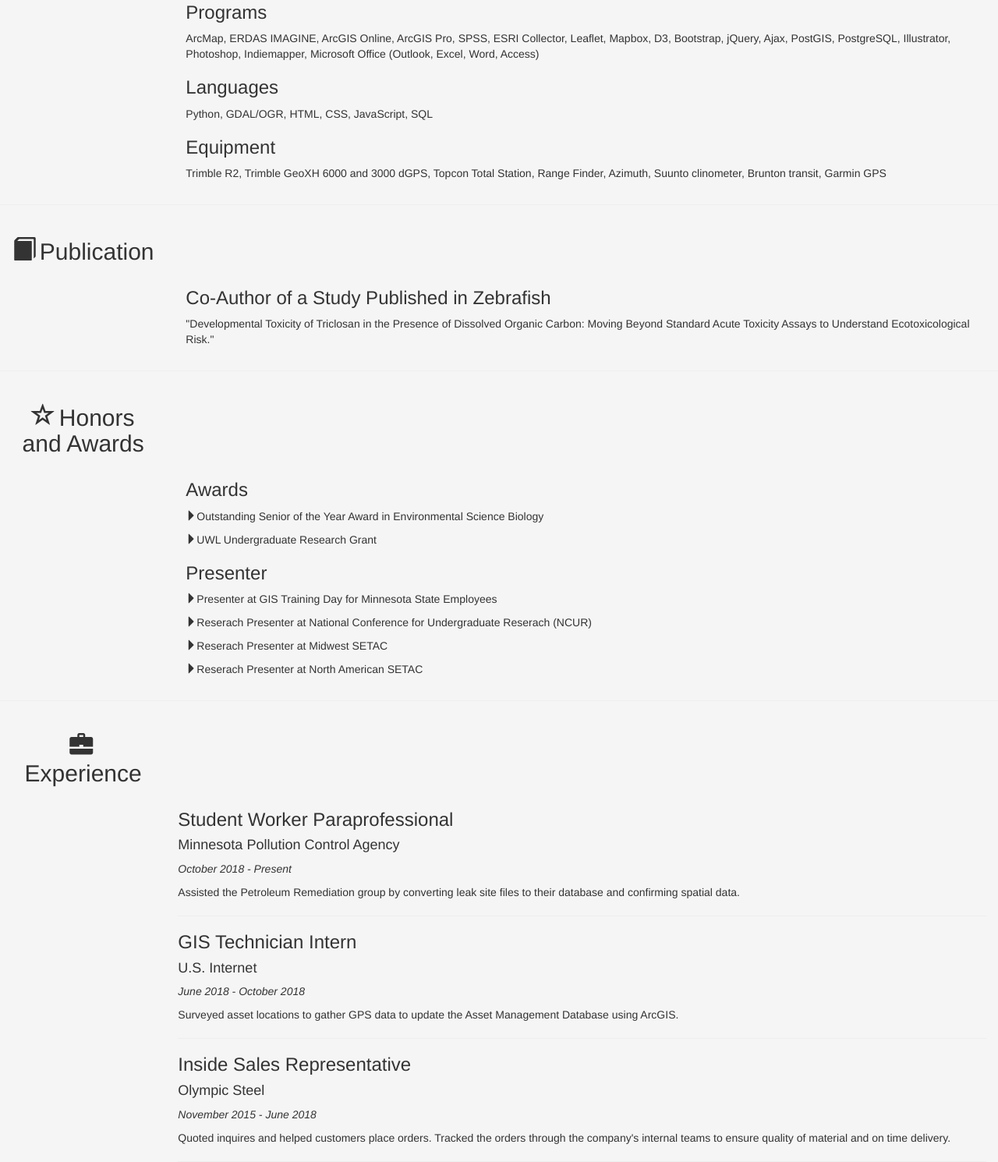
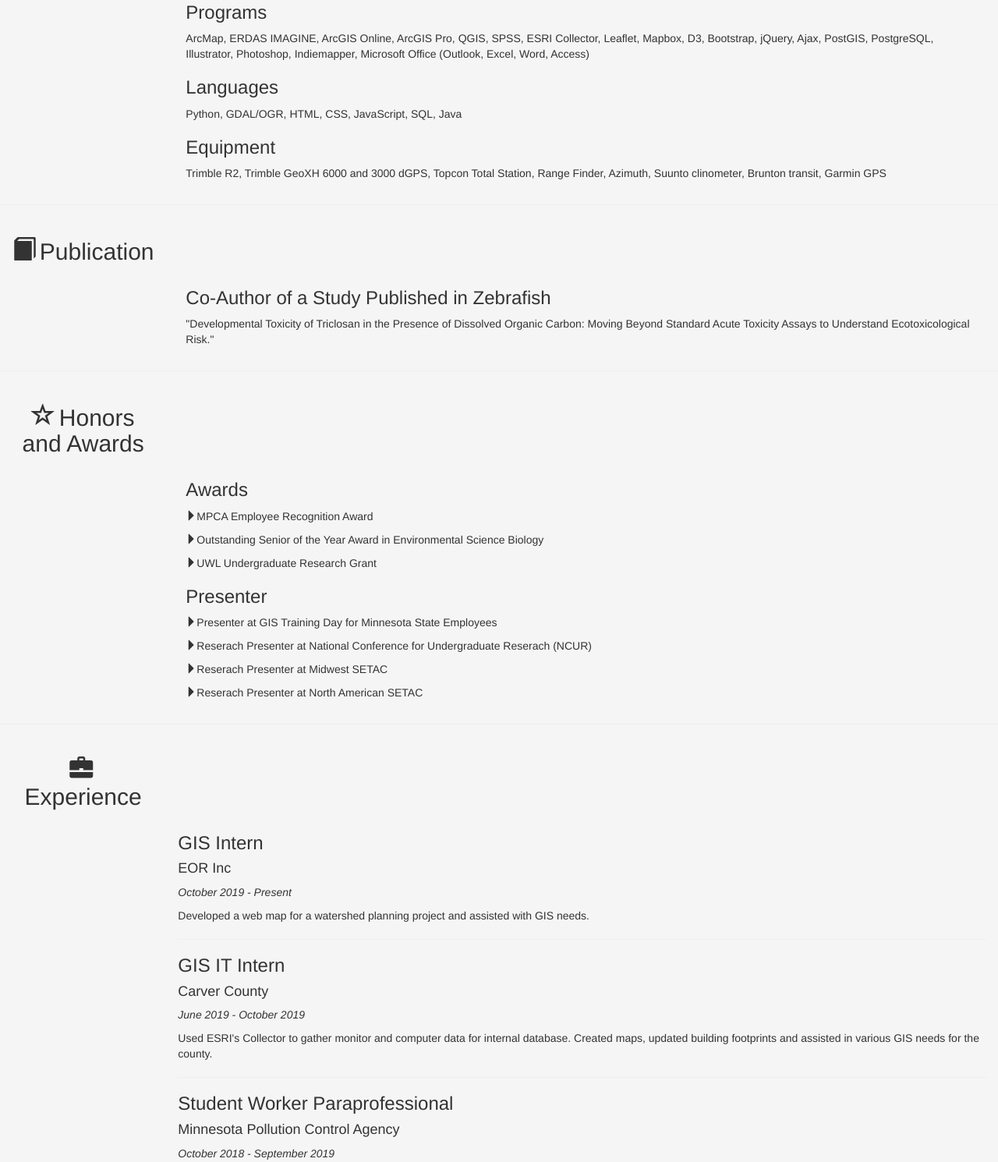
Before and after one commit to sgrandstrand/sgrandstrand.github.io, a plain HTML site: page Resume.html in a window 1280 px wide. Shown: the part 1475-2965 px from the top of the page at 78% size. Drawn offline with Linux system fonts and the light colour scheme.

Commit message:
updated Resume
updated Resume

```diff
--- a/Resume.html
+++ b/Resume.html
@@ -1,6 +1,7 @@
 <!doctype html>
 <html lang="en">
-    <head>
+
+<head>
     <meta charset="utf-8">
     <meta http-equiv="X-UA-Compatible" content="IE=edge">
     <meta name="viewport" content="width=device-width, initial-scale=1">
@@ -116,10 +117,10 @@
 
             <div class="col-md-10 col-md-offset-2">
                 <h3>Programs</h3>
-                <p>ArcMap, ERDAS IMAGINE, ArcGIS Online, ArcGIS Pro, SPSS, ESRI Collector, Leaflet, Mapbox, D3, Bootstrap, jQuery, Ajax, PostGIS, PostgreSQL, Illustrator, Photoshop, Indiemapper, Microsoft Office (Outlook, Excel, Word, Access) </p>
+                <p>ArcMap, ERDAS IMAGINE, ArcGIS Online, ArcGIS Pro, QGIS, SPSS, ESRI Collector, Leaflet, Mapbox, D3, Bootstrap, jQuery, Ajax, PostGIS, PostgreSQL, Illustrator, Photoshop, Indiemapper, Microsoft Office (Outlook, Excel, Word, Access) </p>
 
                 <h3>Languages</h3>
-                <p>Python, GDAL/OGR, HTML, CSS, JavaScript, SQL </p>
+                <p>Python, GDAL/OGR, HTML, CSS, JavaScript, SQL, Java </p>
 
                 <h3>Equipment</h3>
                 <p>Trimble R2, Trimble GeoXH 6000 and 3000 dGPS, Topcon Total Station, Range Finder, Azimuth, Suunto clinometer, Brunton transit, Garmin GPS</p>
@@ -157,6 +158,7 @@
 
             <div class="col-md-10 col-md-offset-2">
                 <h3>Awards</h3>
+                <p><span class="glyphicon glyphicon-triangle-right"></span>MPCA Employee Recognition Award</p>
                 <p><span class="glyphicon glyphicon-triangle-right"></span>Outstanding Senior of the Year Award in Environmental Science Biology</p>
                 <p><span class="glyphicon glyphicon-triangle-right"></span>UWL Undergraduate Research Grant</p>
                 <h3>Presenter</h3>
@@ -184,9 +186,25 @@
 
                 <!--Job Details -->
                 <div class="col-md-10 col-md-offset-2">
+                    <h3>GIS Intern</h3>
+                    <h4>EOR Inc</h4>
+                    <p><i>October 2019 - Present</i></p>
+
+                    <p>Developed a web map for a watershed planning project and assisted with GIS needs.</p>
+
+                    <hr>
+
+                    <h3>GIS IT Intern</h3>
+                    <h4>Carver County</h4>
+                    <p><i>June 2019 - October 2019</i></p>
+
+                    <p>Used ESRI's Collector to gather monitor and computer data for internal database. Created maps, updated building footprints and assisted in various GIS needs for the county.</p>
+
+                    <hr>
+
                     <h3>Student Worker Paraprofessional</h3>
                     <h4>Minnesota Pollution Control Agency</h4>
-                    <p><i>October 2018 - Present</i></p>
+                    <p><i>October 2018 - September 2019</i></p>
 
                     <p>Assisted the Petroleum Remediation group by converting leak site files to their database and confirming spatial data.</p>
 
@@ -266,6 +284,7 @@
 <script src="js/bootstrap.min.js"></script>
 <script>
     src = "js/script.js"
+
 </script>
 
 
```
Also changed, not shown: index.html (+0 -1 lines), 1 other file.
